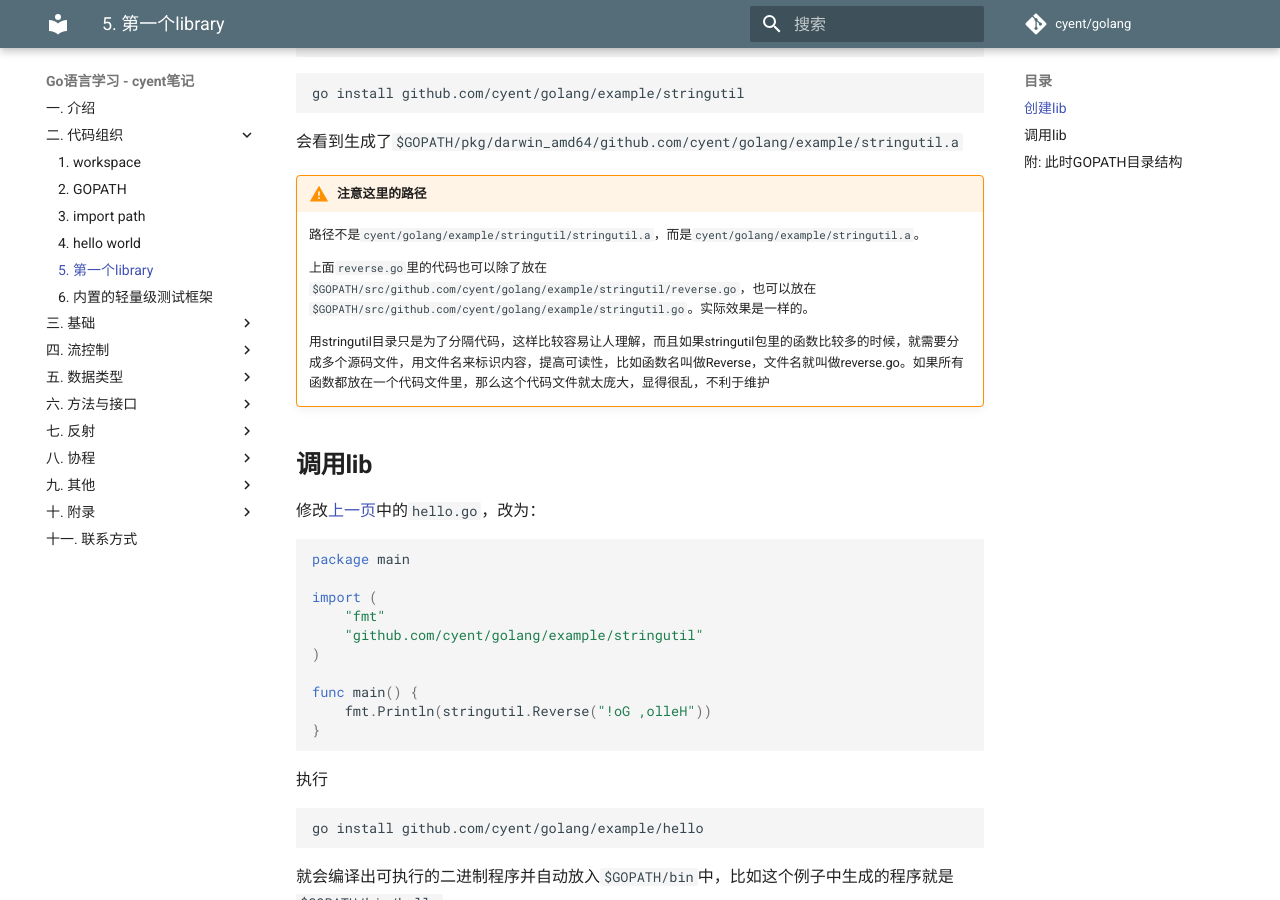
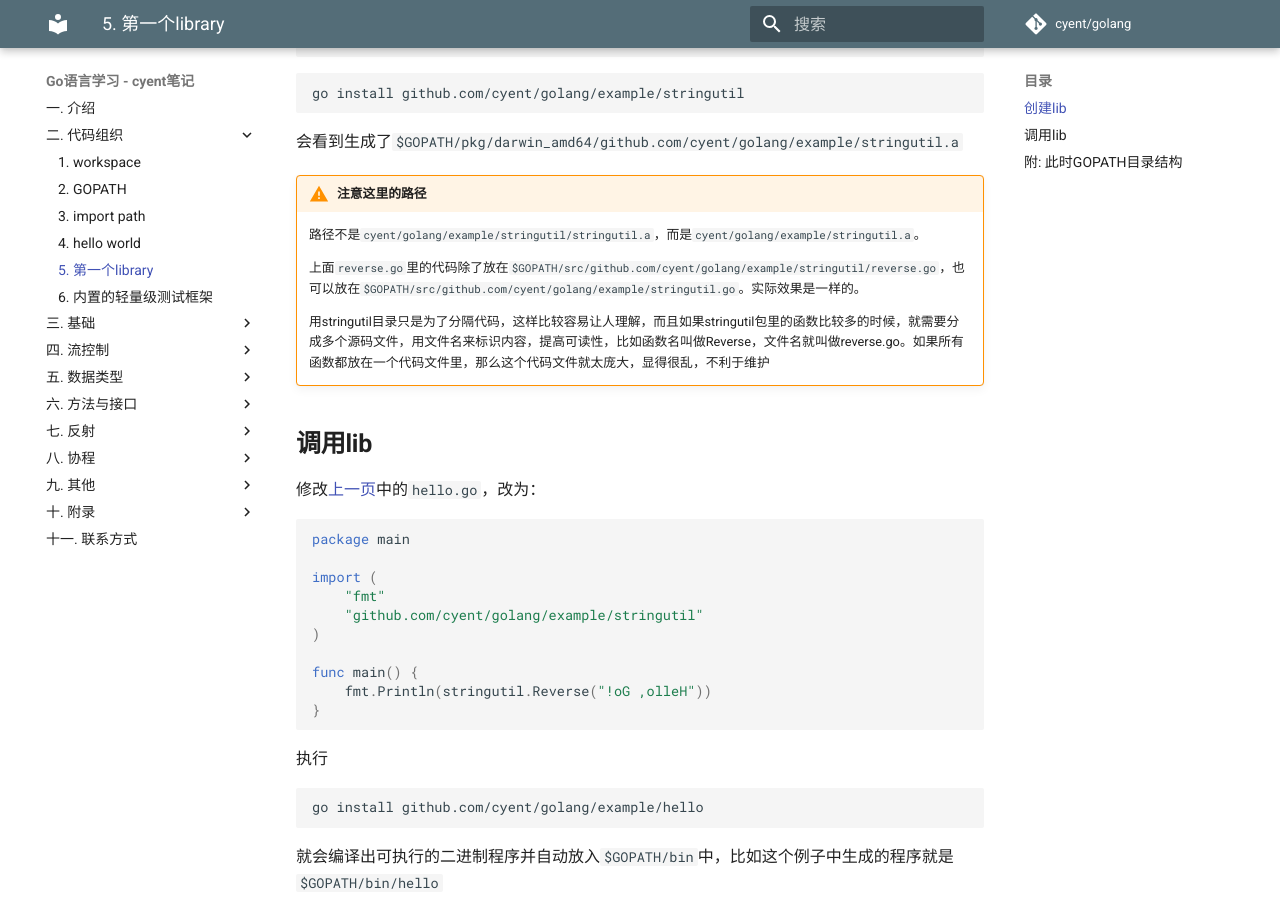
Before and after one commit to yxhsea/golang, an MkDocs documentation site: the page built from docs/organization/firstlib.md, in a window 1280 px wide and 900 px high, scrolled down 505 px. Built offline with MkDocs 1.6.1 and Material for MkDocs 9.7.7, drawn with Linux system fonts in a browser that asks for light colours; comment, search, counter and statistics services are not loaded; old or Windows-style settings are respelled for this version of MkDocs.

Commit message:
2018-05-02

```diff
--- a/docs/organization/firstlib.md
+++ b/docs/organization/firstlib.md
@@ -27,7 +27,7 @@ go install github.com/cyent/golang/example/stringutil
 !!! warning "注意这里的路径"
 	路径不是`cyent/golang/example/stringutil/stringutil.a`，而是`cyent/golang/example/stringutil.a`。
 
-	上面`reverse.go`里的代码也可以除了放在`$GOPATH/src/github.com/cyent/golang/example/stringutil/reverse.go`，也可以放在`$GOPATH/src/github.com/cyent/golang/example/stringutil.go`。实际效果是一样的。
+	上面`reverse.go`里的代码除了放在`$GOPATH/src/github.com/cyent/golang/example/stringutil/reverse.go`，也可以放在`$GOPATH/src/github.com/cyent/golang/example/stringutil.go`。实际效果是一样的。
 
 	用stringutil目录只是为了分隔代码，这样比较容易让人理解，而且如果stringutil包里的函数比较多的时候，就需要分成多个源码文件，用文件名来标识内容，提高可读性，比如函数名叫做Reverse，文件名就叫做reverse.go。如果所有函数都放在一个代码文件里，那么这个代码文件就太庞大，显得很乱，不利于维护
 
```
